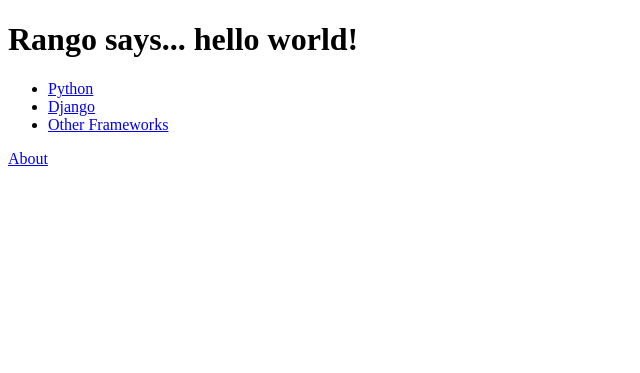
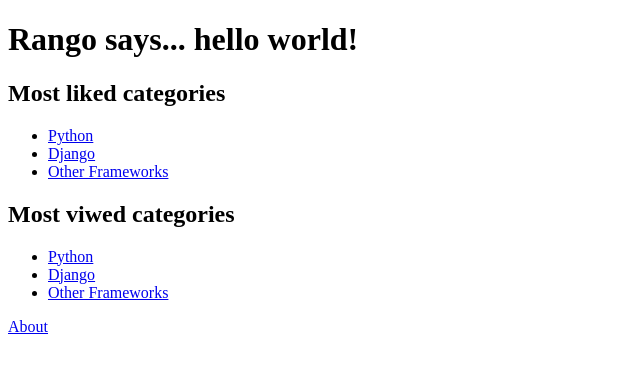
Before and after one commit to victorevector/rango, a Django app: page /rango/ in a window 1280 px wide. Shown: the top 373 px of the page, without its empty margins (0-640 px from the left). Run offline with Django 3.2, Linux system fonts and the light colour scheme; data comes from the database, SQL or seed files in the repository.

Commit message:
Added Most Viewed Categories logic to index.view and list to index.html

```diff
--- a/rango/views.py
+++ b/rango/views.py
@@ -9,7 +9,11 @@ def index(request):
 	#Retrieve the top 5 only- or all if less than 5
 	#Place the list in our context_dict dictionary which will be passed to the template engine
 	category_list = Category.objects.order_by('-likes')[:5] #'-' responsible for descending order
-	context_dict = {'categories': category_list}
+	category_mostviewed = Category.objects.order_by('-views')[:5]
+	context_dict = {
+		'categories_mostliked': category_list,
+		'categories_mostviewed': category_mostviewed,
+		}
 
 	# Return a rendered response to send to the client
 	# We make use of the shortcut function to make our lives easier.
--- a/templates/rango/index.html
+++ b/templates/rango/index.html
@@ -7,15 +7,30 @@
 	<body>
 		<h1>Rango says... hello world!</h1>
 
-		{% if categories %}
+		<h2>Most liked categories</h2>
+			<p>
+				{% if categories_mostliked %}
 				<ul>
-			{% for category in categories %}
+					{% for category in categories_mostliked %}
 					<li><a href="/rango/category/{{ category.slug }}">{{ category.name }}</a></li>
 					{% endfor %}
 				</ul>
 				{% else %}
 				<strong>There are no categories present.</strong>
 				{% endif %}
+			</p>
+		<h2>Most viwed categories</h2>
+		<p>
+			{% if categories_mostviewed %}
+			<ul>
+				{% for category in categories_mostviewed %}
+				<li><a href="/rango/category/{{ category.slug }}">{{ category.name }}</a></li>
+				{% endfor %}
+			</ul>
+			{% else %}
+			<strong>There are no categories present.</strong>
+			{% endif %}
+		</p>
 
 		<a href="/rango/about/">About</a>
 	</body>
```
Also changed, not shown: 1 other file. Lines whose indentation alone changed are shown as unchanged.
